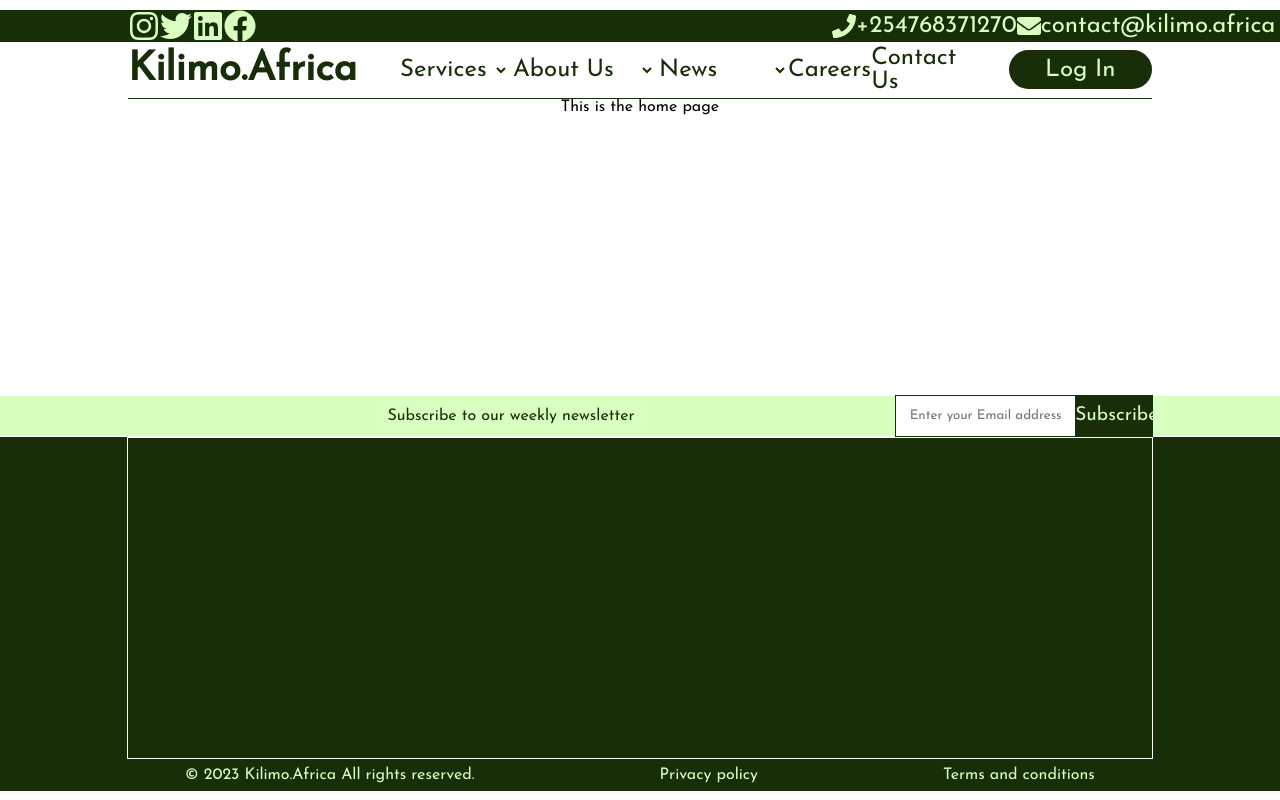
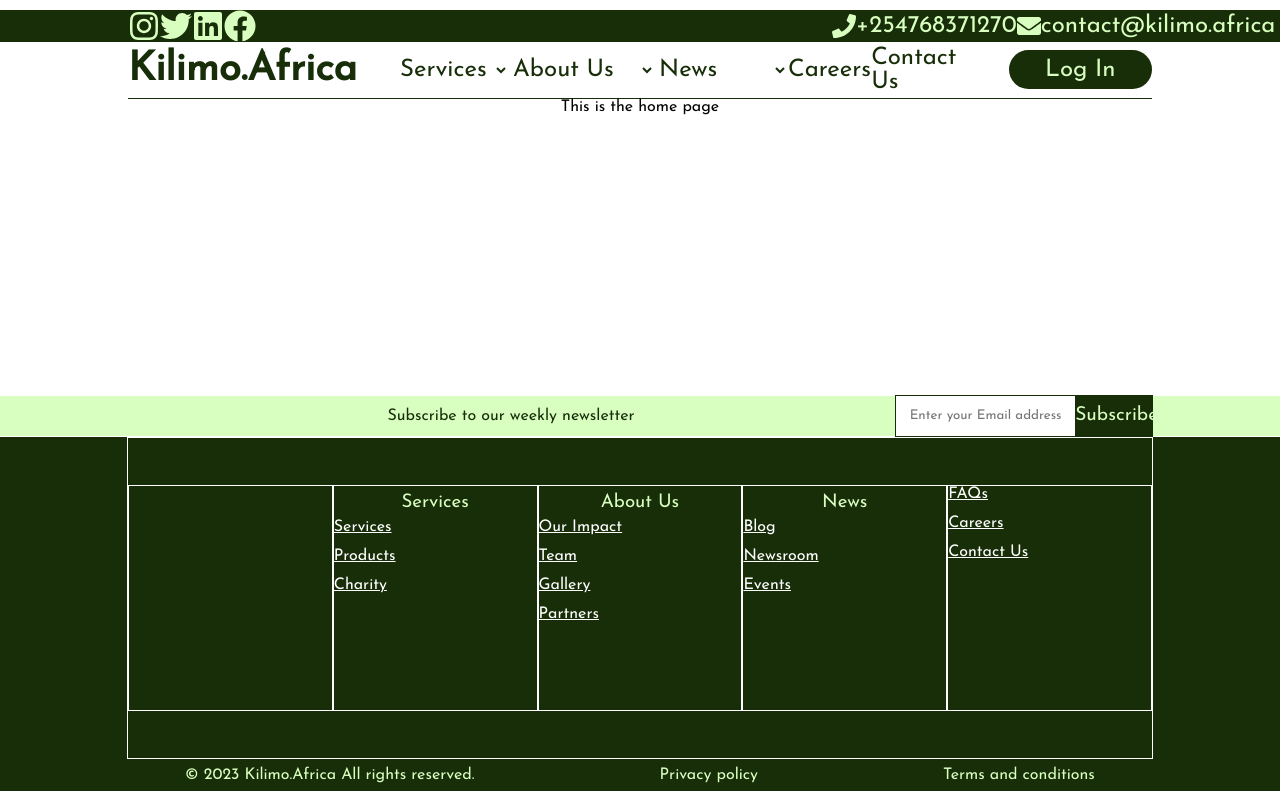
Before and after one commit to MokuaEnock/website, a React (Create React App) app: page / in a window 1280 px wide. Built offline with nearby package versions, Linux system fonts and the light colour scheme.

Commit message:
create footer container and add styling

```diff
--- a/src/components/footer/Footer.css
+++ b/src/components/footer/Footer.css
@@ -56,8 +56,8 @@
   border: none;
 }
 
-input:focus{
-    outline: none;
+input:focus {
+  outline: none;
 }
 
 .footer-container {
@@ -78,3 +78,36 @@
 .footer-foot * {
   color: var(--tertiary-color);
 }
+
+.footer-container {
+  display: flex;
+  flex-direction: row;
+  align-items: center;
+  justify-content: space-between;
+}
+
+.footer-container > span {
+  width: 20%;
+  height: 70%;
+  display: flex;
+  flex-direction: column;
+  align-items: flex-start;
+  justify-content: flex-start;
+  border: thin solid white;
+}
+
+.footer-container > span > h3 {
+  height: 15%;
+  width: 100%;
+  display: flex;
+  flex-direction: row;
+  align-items: center;
+  justify-content: center;
+  color: var(--tertiary-color);
+  font-weight: lighter;
+}
+.footer-container > span > a {
+  height: 13%;
+  color: var(--secondary-color);
+  text-decoration: underline;
+}
--- a/src/components/footer/Footer.js
+++ b/src/components/footer/Footer.js
@@ -11,7 +11,33 @@
           <button>Subscribe</button>
         </form>
       </div>
-      <div className="footer-container"></div>
+      <div className="footer-container">
+        <span className="footer-logo"></span>
+        <span>
+          <h3>Services</h3>
+          <Link to="/services">Services</Link>
+          <Link to="/products">Products</Link>
+          <Link to="/charity">Charity</Link>
+        </span>
+        <span>
+          <h3>About Us</h3>
+          <Link to="/impact">Our Impact</Link>
+          <Link to="/team">Team</Link>
+          <Link to="/gallery">Gallery</Link>
+          <Link to="/partners">Partners</Link>
+        </span>
+        <span>
+          <h3>News</h3>
+          <Link to="/blog">Blog</Link>
+          <Link to="/newsroom">Newsroom</Link>
+          <Link to="/events">Events</Link>
+        </span>
+        <span>
+          <Link to="/faqs">FAQs</Link>
+          <Link to="/careers">Careers</Link>
+          <Link to="/contact">Contact Us</Link>
+        </span>
+      </div>
       <div className="footer-foot">
         <p>&copy; 2023 Kilimo.Africa All rights reserved.</p>
         <Link to="/privacy">Privacy policy</Link>
```
